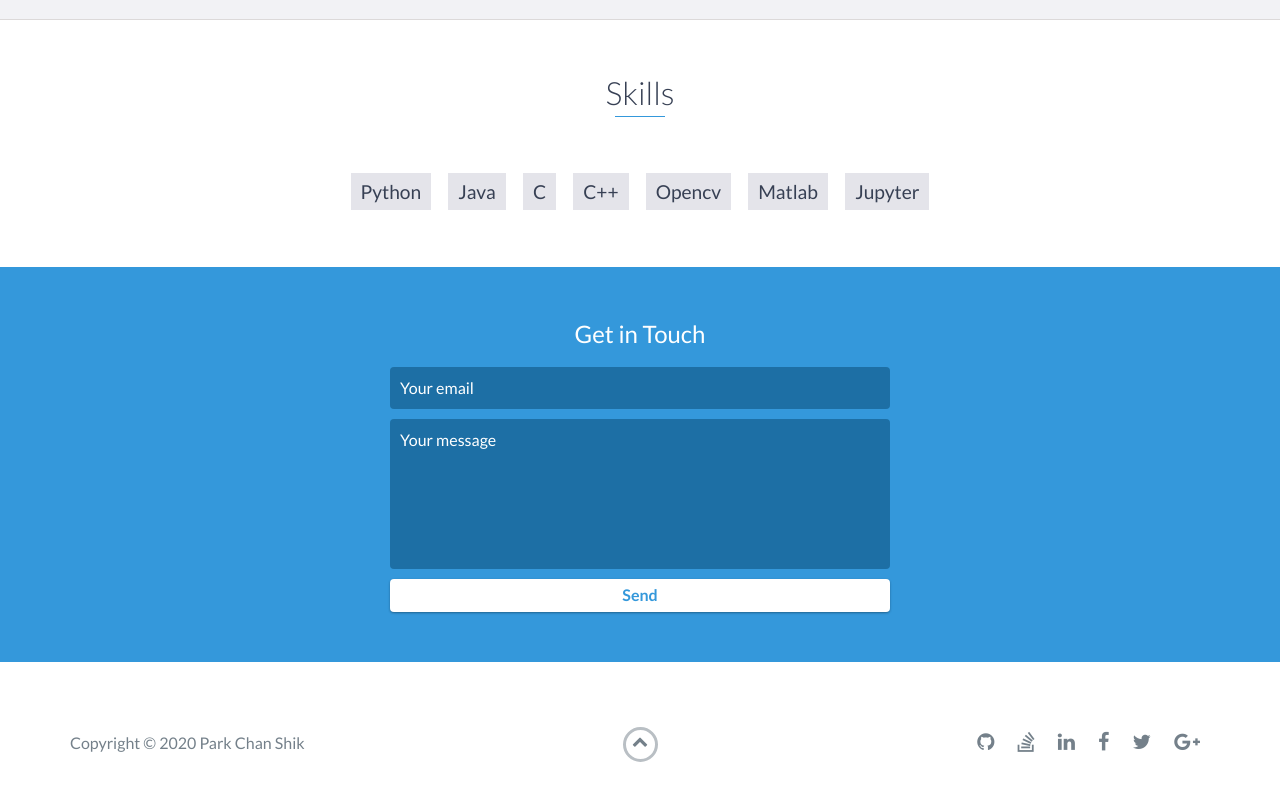
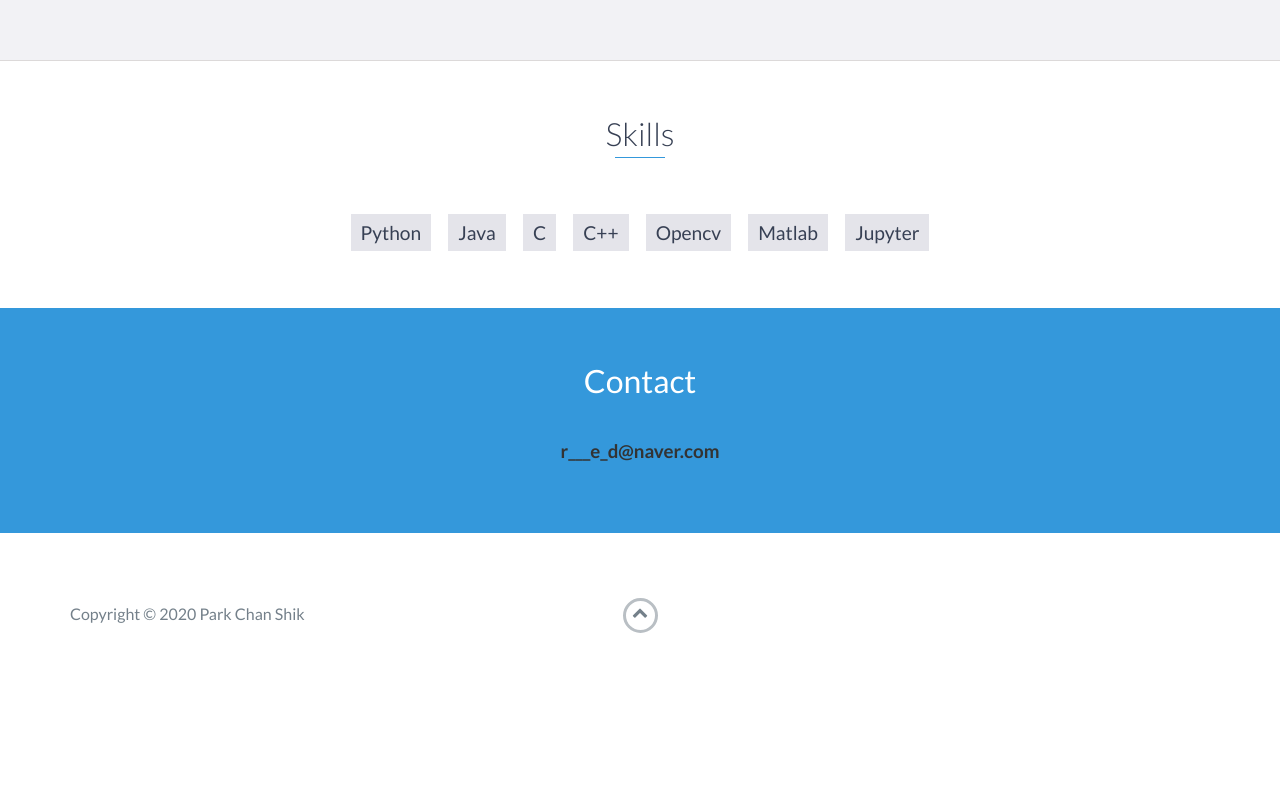
Before and after one commit to redmomory/redmomory.github.io, a website: page index.html in a window 1280 px wide. Shown: the part 2393-3193 px from the top of the page. After the commit the page ends 3076 px from the top, so only its background shows below. Drawn offline with nearby package versions, Linux system fonts and the light colour scheme.

Commit message:
Update index.html

```diff
--- a/index.html
+++ b/index.html
@@ -5,7 +5,7 @@
     <meta charset="utf-8">
     <meta http-equiv="X-UA-Compatible" content="IE=edge">
     <meta name="viewport" content="width=device-width, initial-scale=1">
-    <title>My Portfolio</title>
+    <title>Chan Portfolio</title>
 	<link rel="shortcut icon" href="favicon.ico" type="image/x-icon">
 	<link rel="icon" href="favicon.ico" type="image/x-icon">
     <link href="https://fonts.googleapis.com/css?family=Lato:300,400,700,900" rel="stylesheet">
@@ -111,9 +111,17 @@
             <h3>Konkuk University</h3>
             <span class="education-date">Feb 2015 - Now</span>
             <h4>Electronic Engineering</h4>
-            <p>
-                현재 4학년 1학기 까지 수강
-            </p>
+            <ul>
+                <li>
+                    4학년 1학기까지 수강
+                </li>
+                <li>
+                    GPA : 3.79 / 4.5
+                </li>
+                <li>
+                    Relevant Courses : 영상처리,멀티미디어 프로그래밍,스마트그리드(머신러닝),컴퓨터 구조,임베디드 프로그래밍
+                </li>
+            </ul>
         </div>
         <!-- End .education-block -->
     </div>
@@ -159,15 +167,10 @@
     <!-- End #skills -->
 
     <div id="contact">
-        <h2>Get in Touch</h2>
-        <div id="contact-form">
-            <form method="POST" action="https://formspree.io/email@email.com">
-                <input type="hidden" name="_subject" value="Contact request from personal website" />
-                <input type="email" name="_replyto" placeholder="Your email" required>
-                <textarea name="message" placeholder="Your message" required></textarea>
-                <button type="submit">Send</button>
-            </form>
-        </div>
+        <h2 class="heading">Contact</h2>
+        <h3>
+            r___e_d@naver.com
+        </h3>
         <!-- End #contact-form -->
     </div>
     <!-- End #contact -->
@@ -185,28 +188,6 @@
                         <i class="fa fa-chevron-up" aria-hidden="true"></i>
                     </span>
                 </div>
-                <div class="col-sm-5 social">
-                    <ul>
-                        <li>
-                            <a href="https://github.com/" target="_blank"><i class="fa fa-github" aria-hidden="true"></i></a>
-                        </li>
-                        <li>
-                            <a href="https://stackoverflow.com/" target="_blank"><i class="fa fa-stack-overflow" aria-hidden="true"></i></a>
-                        </li>
-                        <li>
-                            <a href="https://linkedin.com/" target="_blank"><i class="fa fa-linkedin" aria-hidden="true"></i></a>
-                        </li>
-                        <li>
-                            <a href="https://www.facebook.com/" target="_blank"><i class="fa fa-facebook" aria-hidden="true"></i></a>
-                        </li>
-                        <li>
-                            <a href="https://twitter.com/" target="_blank"><i class="fa fa-twitter" aria-hidden="true"></i></a>
-                        </li>
-                        <li>
-                            <a href="https://plus.google.com/" target="_blank"><i class="fa fa-google-plus" aria-hidden="true"></i></a>
-                        </li>
-                    </ul>
-                </div>
             </div>
         </div>
     </footer>
```
